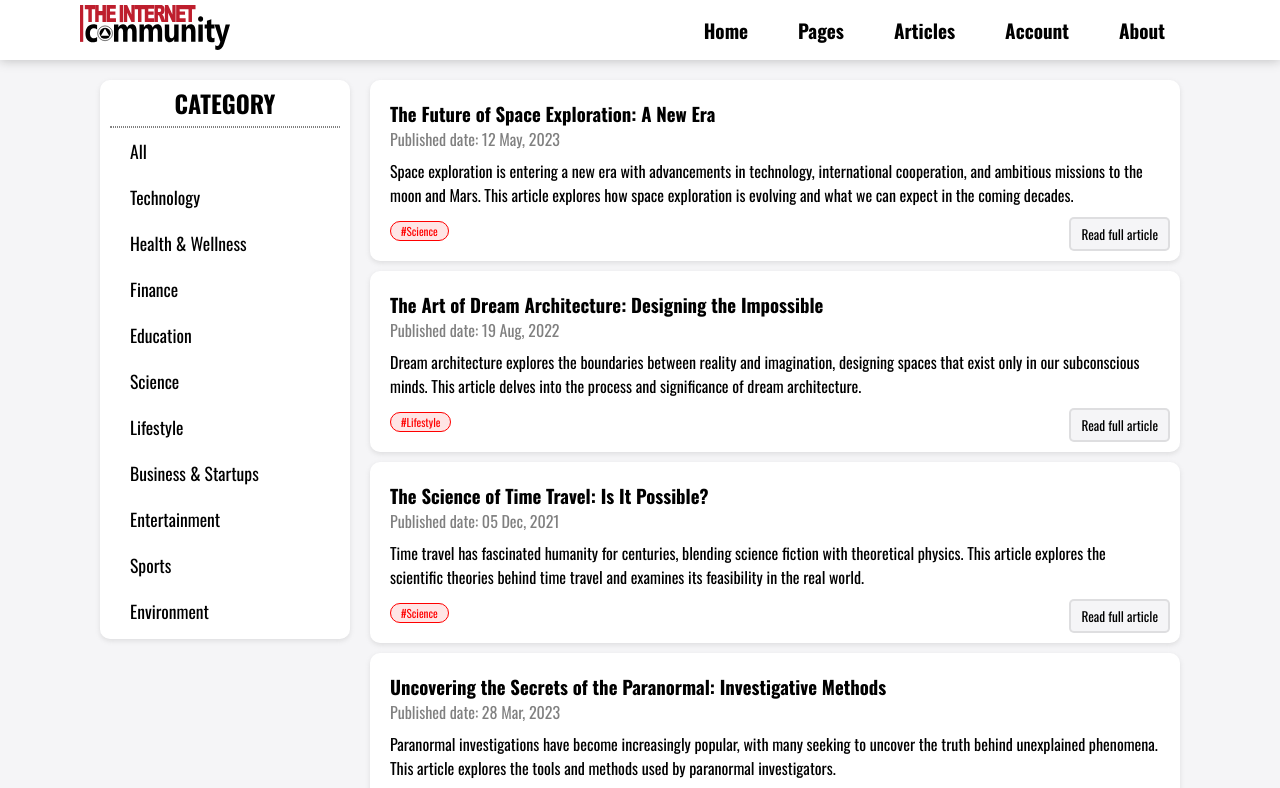
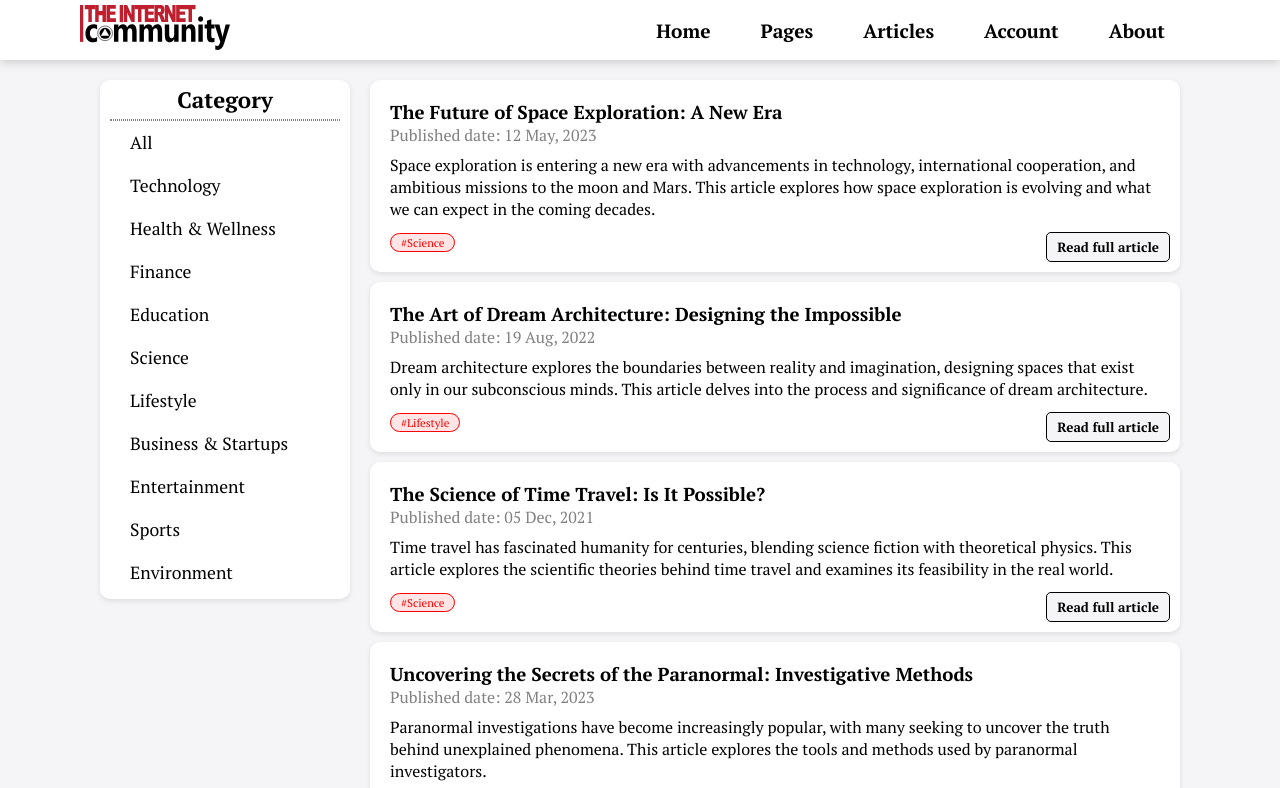
Before and after one commit to ijaihari/The-Internet-Community, a React (Vite) app: page /article in a window 1280 px wide. Shown: the top 788 px of the page. Built offline with nearby package versions, Linux system fonts and the light colour scheme.

Commit message:
update styles

```diff
--- a/src/components/Articles.jsx
+++ b/src/components/Articles.jsx
@@ -8,7 +8,7 @@
             <div className="art-container">
                 <section className="category-container">
                     <section className="category-sticky">
-                        <h2 className="category-title">CATEGORY</h2>
+                        <h2 className="category-title">Category</h2>
                         <hr />
                         <ul>
                             <li class="cat-list"><button onclick="">All</button></li>
--- a/src/components/User-Articles.jsx
+++ b/src/components/User-Articles.jsx
@@ -25,7 +25,7 @@
                     <img className="user-image" src={ArticleUser.profileImage} alt="" width={50} />
                     <section className="u">
                         <h3 className="user-name">{ArticleUser.name}</h3>
-                        <Link to={`/profile/${ArticleUser.username}`}><p className="user-id">{ArticleUser.username}</p></Link>
+                        <Link to={`/profile/${ArticleUser.username}`}><p className="user-id">{`@${ArticleUser.username}`}</p></Link>
                     </section>
                 </section>
                 <section className="user-details">
--- a/src/index.scss
+++ b/src/index.scss
@@ -1,11 +1,14 @@
 //import Poppins font
-@import url('https://fonts.googleapis.com/css2?family=Oswald:wght@200..700&display=swap');
+/* @import url('https://fonts.googleapis.com/css2?family=Poppins:ital,wght@0,100;0,200;0,300;0,400;0,500;0,600;0,700;0,800;0,900;1,100;1,200;1,300;1,400;1,500;1,600;1,700;1,800;1,900&display=swap');
+ */
+
+@import url('https://fonts.googleapis.com/css2?family=PT+Serif:ital,wght@0,400;0,700;1,400;1,700&display=swap');
 
 * {
     margin: 0px;
     padding: 0px;
     box-sizing: border-box;
-    font-family: "Oswald", serif;
+    font-family: "PT Serif", serif;
 }
 
 body {
@@ -32,7 +35,7 @@
     display: flex;
     justify-content: space-between;
     align-items: center;
-    box-shadow: 0px 1px 10px rgba(128, 128, 128, 0.432) ;
+    box-shadow: 0px 1px 10px rgba(128, 128, 128, 0.432);
 }
 
 .nav-list {
@@ -46,7 +49,7 @@
         padding-right: 20px;
 
         a {
-            padding: 15px 15px 10.5px 15px;
+            padding: 15px 15px 12.5px 15px;
             color: black;
             font-weight: bolder;
         }
@@ -79,7 +82,7 @@
 /* .category-container {
     position: relative;
 } */
-.category-sticky{
+.category-sticky {
     position: sticky;
     top: 80px;
     left: 0px;
@@ -88,20 +91,26 @@
     padding: 5px 10px;
     border-radius: 10px;
     box-shadow: 0px 2px 5px rgba(128, 128, 128, 0.2);
-}.category-title{
-    text-align: center;color: black;
-    border-radius: 10px;
 }
-hr{
-    margin-top:5px ;
+
+.category-title {
+    text-align: center;
+    color: black;
+    font-weight: 600;
+    font-size: 1.4rem;
+}
+
+hr {
+    margin-top: 5px;
     border-radius: 100px;
     border: 1px dotted grey;
 }
+
 li {
     list-style-type: none;
 }
 
-.cat-tag{
+.cat-tag {
     font-size: .7rem;
     border: 1px solid red;
     color: red;
@@ -109,10 +118,11 @@
     border-radius: 20px;
     background-color: rgba(255, 0, 0, 0.1);
 }
+
 .cat-list button {
     background-color: white;
     width: 100%;
-    font-size:1.1rem ;
+    font-size: 1.1rem;
     color: black;
     border-radius: 5px;
     margin: 5px 0px;
@@ -127,7 +137,8 @@
     }
 
 }
-.art-summary{
+
+.art-summary {
     margin-bottom: 10px;
 }
 
@@ -140,27 +151,21 @@
     box-shadow: 0px 2px 5px rgba(128, 128, 128, 0.2);
 }
 
-.recent-articles {
-    height: fit-content;
-    padding: 20px;
-    background-color: white;
-    border-radius: 10px;
-    box-shadow: 0px 2px 5px rgba(128, 128, 128, 0.2);
-}
-
-.art-open-link, .art-back-link {
+.art-open-link,
+.art-back-link {
     position: absolute;
-    bottom: 10px;right:10px;
+    bottom: 10px;
+    right: 10px;
     padding: 5px 10px;
     border-radius: 5px;
-    border: none;
     color: black;
+    font-weight: 600;
     background-color: #F5F5F7;
-    border: 2px solid rgba(128, 128, 128, 0.2);
-
+    border: 1px solid black;
+    cursor: pointer;
     &:hover {
-       background-color: black;
-       color: white;
+        background-color: black;
+        color: white;
     }
 }
 
@@ -220,13 +225,13 @@
 .view-profile {
     margin-top: 10px;
     width: 100%;
+    border-radius: 5px;
+    color: black;
+    font-size: 1rem;
+    font-weight: 600;
     background-color: #F5F5F7;
-    border: none;
-    box-shadow: 0px 5px 10px rgba(128, 128, 128, 0.2);
-    padding: 10px;
-    border-radius: 5px;
-    font-size: 1rem;
-    font-weight: 500;
+    border: 1px solid black;
+    padding: 5px;
     cursor: pointer;
 
     &:hover {
@@ -236,6 +241,8 @@
 }
 
 .article-title {
+    text-align: justify;
+    font-weight: 700;
     font-size: 2rem;
 }
 
@@ -246,6 +253,8 @@
 }
 
 .article-content {
+    font-size: 1.1rem;
+    font-weight: 500;
     text-align: justify;
     line-height: 1.7;
     margin-bottom: 20px;
```
